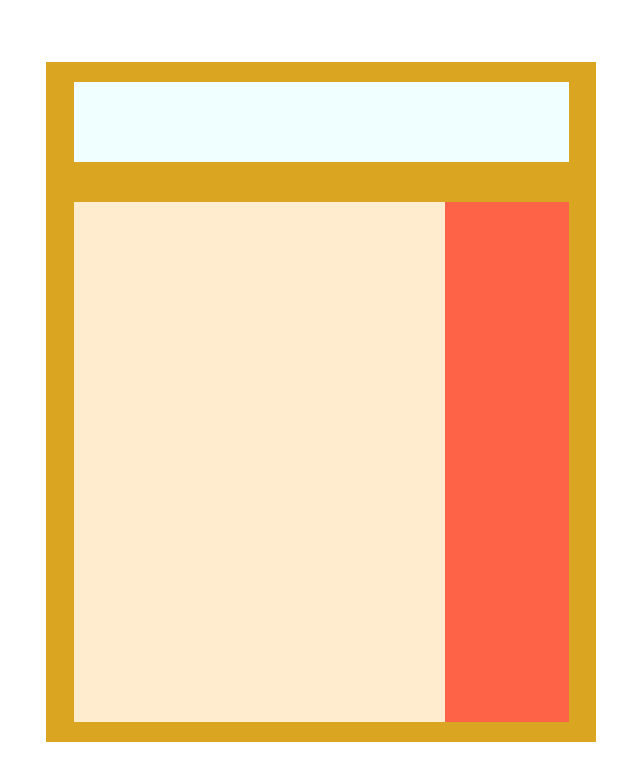
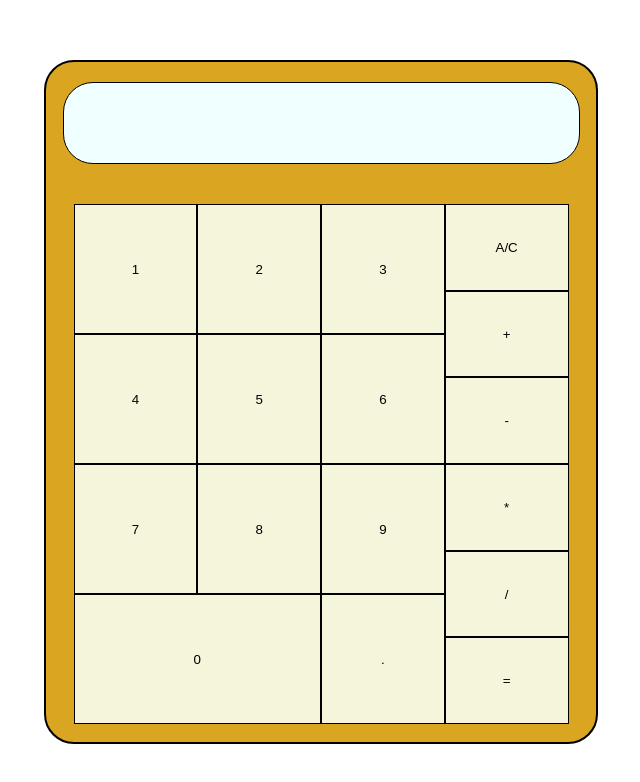
Before and after one commit to DylanT80/calculator, a plain HTML site: page index.html in a window 1280 px wide. Shown: the part 106-888 px from the top of the page, without its empty margins (319-959 px from the left). Drawn offline with Linux system fonts and the light colour scheme.

Commit message:
Complete HTMLCSSJS calculator MVP

```diff
--- a/index.html
+++ b/index.html
@@ -11,10 +11,20 @@
   <body>
     <div class="container">
       <div class="calc-container">
-        <div class="output-container"></div>
+        <div class="output-container">
+          <p id="output"></p>
+        </div>
         <div class="buttons-container">
+          <!-- Number buttons -->
           <div class="numbers-container"></div>
-          <div class="operations-container"></div>
+          <div class="operations-container">
+            <button onclick="onOperatorClick(event)">A/C</button>
+            <button onclick="onOperatorClick(event)">+</button>
+            <button onclick="onOperatorClick(event)">-</button>
+            <button onclick="onOperatorClick(event)">*</button>
+            <button onclick="onOperatorClick(event)">/</button>
+            <button onclick="onOperatorClick(event)">=</button>
+          </div>
         </div>
       </div>
     </div>
--- a/script.js
+++ b/script.js
@@ -1,4 +1,7 @@
+const divideZeroError = "NO DIVDE 0";
+
 const convertInfixToPostfix = (exp) => {
+  exp = exp.split(" ");
   let stk = [];
   let res = [];
 
@@ -59,7 +62,7 @@ const evaluatePostfix = (exp) => {
     }
   });
 
-  return stk.length == 1 ? stk[0] : "ERROR"; // Stack should only have 1 element
+  return stk.length == 1 ? Math.round(stk[0] * 10) / 10 : "ERROR"; // Stack should only have 1 element
 };
 
 const operate = (a, b, op) => {
@@ -75,4 +78,64 @@ const operate = (a, b, op) => {
   }
 };
 
-console.log(evaluatePostfix(convertInfixToPostfix(["4", "+", "0.2"])));
+const numbersContainer = document.querySelector(".numbers-container");
+
+const createNumberButtons = () => {
+  let num = 1;
+  while (num <= 9) {
+    let row = document.createElement("div");
+    row.classList.toggle("buttons-row");
+    for (let i = 0; i < 3; i++) {
+      let button = document.createElement("button");
+      button.addEventListener("click", (e) => onNumClick(e));
+      button.textContent = num++;
+      row.appendChild(button);
+    }
+    numbersContainer.appendChild(row);
+  }
+
+  let lastRow = document.createElement("div");
+
+  lastRow.classList.toggle("buttons-row");
+  let zero = document.createElement("button");
+  zero.style.setProperty("flex", 2.34);
+  zero.addEventListener("click", (e) => onNumClick(e));
+  zero.textContent = "0";
+  lastRow.appendChild(zero);
+
+  let decimal = document.createElement("button");
+  decimal.style.setProperty("flex", 1);
+  decimal.addEventListener("click", (e) => onNumClick(e));
+  decimal.textContent = ".";
+  lastRow.appendChild(decimal);
+
+  numbersContainer.appendChild(lastRow);
+};
+
+createNumberButtons();
+
+const output = document.querySelector("#output");
+
+const onNumClick = (e) => {
+  if (output.textContent == divideZeroError) {
+    output.textContent = "";
+  }
+  output.textContent += e.target.textContent;
+};
+
+const onOperatorClick = (e) => {
+  if (output.textContent == divideZeroError) {
+    output.textContent = "";
+  }
+  switch (e.target.textContent) {
+    case "A/C":
+      output.textContent = "";
+      return;
+    case "=":
+      let res = evaluatePostfix(convertInfixToPostfix(output.textContent));
+      output.textContent = res == "Infinity" ? divideZeroError : res;
+      return;
+    default:
+      output.textContent += ` ${e.target.textContent} `;
+  }
+};
--- a/style.css
+++ b/style.css
@@ -9,6 +9,8 @@
   width: 550px;
   height: 680px;
   background-color: goldenrod;
+  border: 2.5px solid black;
+  border-radius: 30px;
 }
 
 .output-container,
@@ -21,6 +23,13 @@
   background-color: azure;
   height: 80px;
   margin-top: 20px;
+  display: flex;
+  padding-left: 10px;
+  padding-right: 10px;
+  justify-content: flex-end;
+  align-items: center;
+  border: 0.5px black solid;
+  border-radius: 30px;
 }
 
 .buttons-container {
@@ -36,10 +45,27 @@
 
 .numbers-container {
   background-color: blanchedalmond;
-  flex: 3 1 0;
+  flex: 3;
+  display: flex;
+  flex-direction: column;
+}
+
+.numbers-container .buttons-row {
+  display: flex;
+  flex: 1;
+}
+
+button {
+  border: 0.7px black solid;
+  padding: 15px;
+  background-color: beige;
+  text-align: center;
+  flex: 1;
 }
 
 .operations-container {
   background-color: tomato;
   flex: 1;
+  display: flex;
+  flex-direction: column;
 }
```
